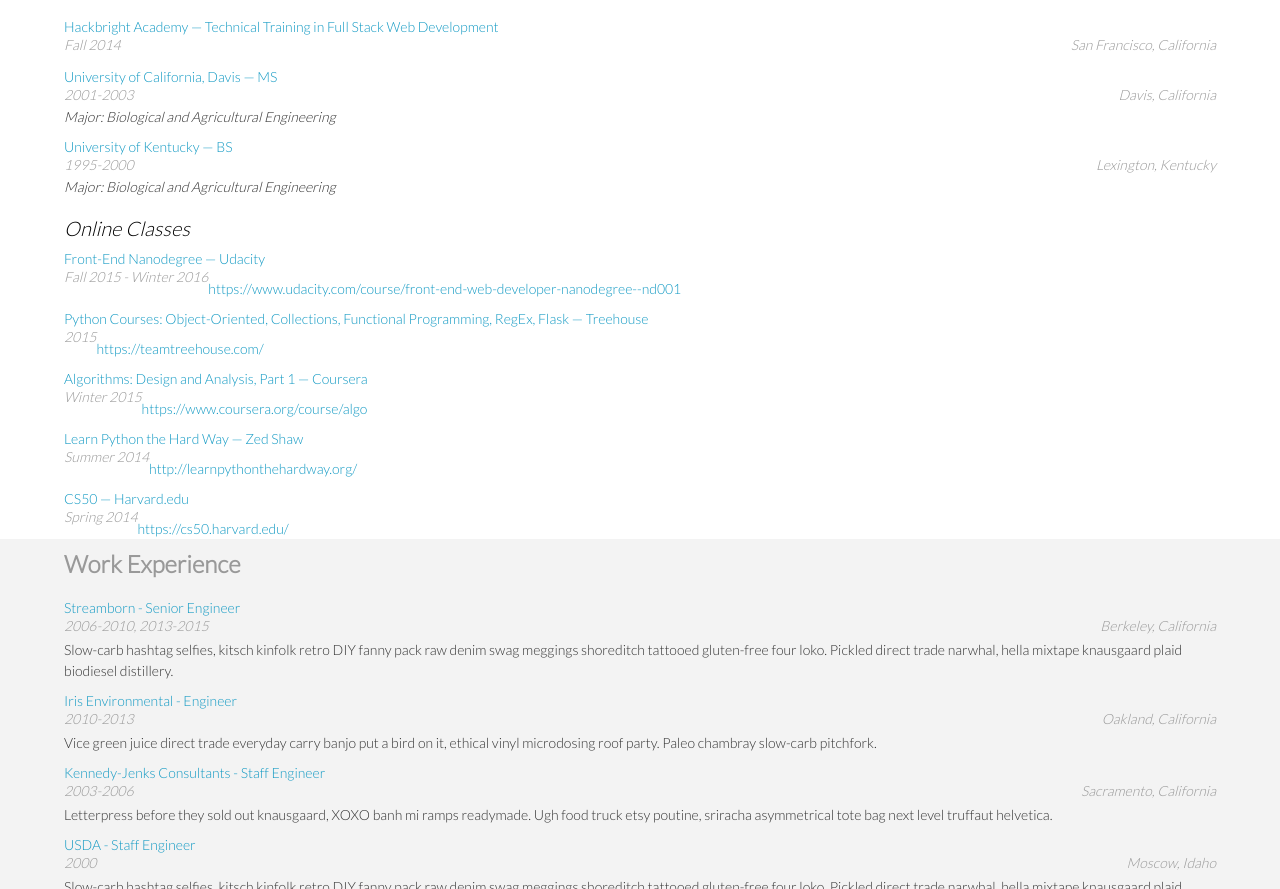
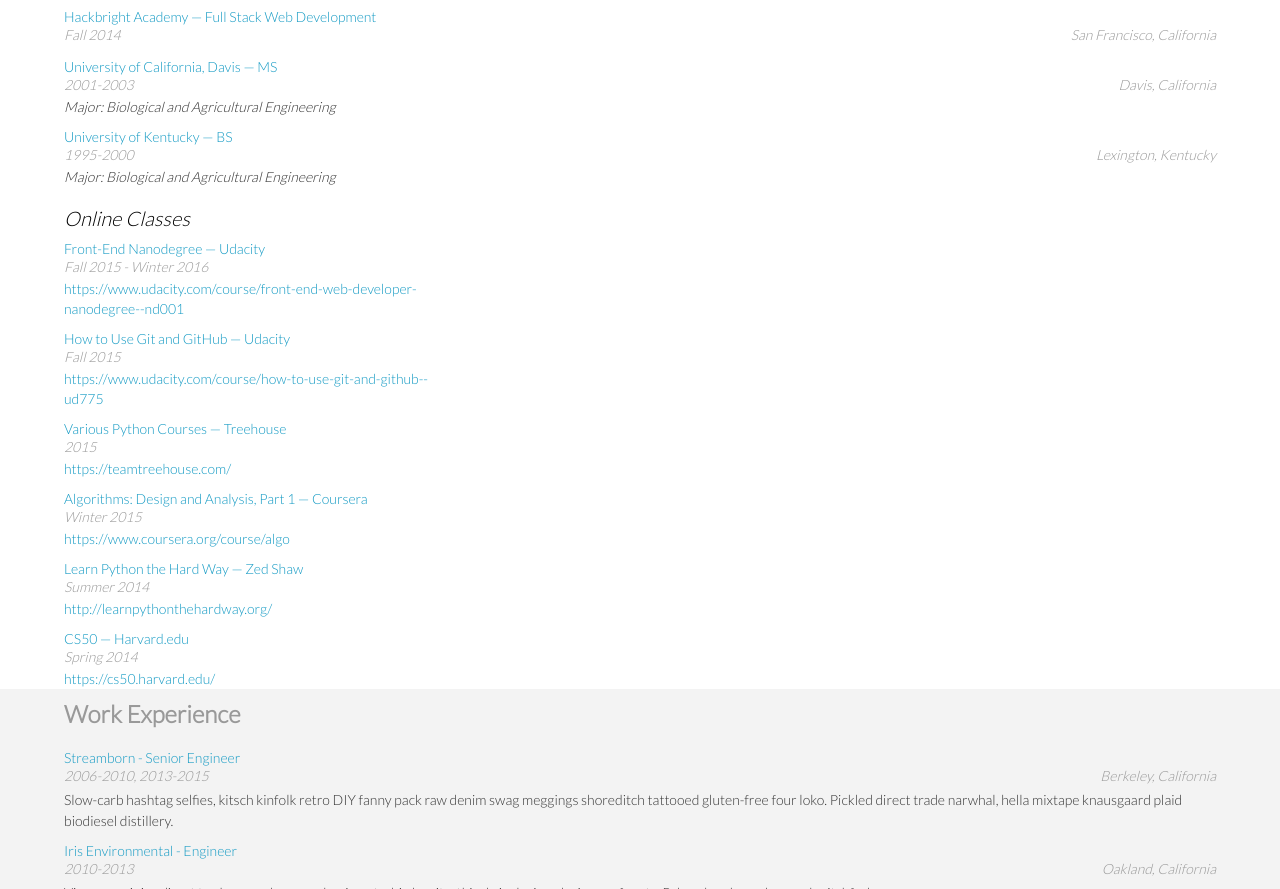
Before and after one commit to jabrad0/Udacity_FEND_P2, a plain HTML site: page resume.html in a window 1280 px wide. Shown: the part 1491-2380 px from the top of the page. Drawn offline with nearby package versions, Linux system fonts and the light colour scheme; some packages are replaced by stand-ins of ours.

Commit message:
Adjust a tags so don't span entire width.

```diff
--- a/css/style.css
+++ b/css/style.css
@@ -97,7 +97,25 @@ a {
     text-decoration: none;
     margin-top: 10px;
     display: block;
+
 }
+
+.project-entry a {
+  width: 33%;
+}
+
+.work-entry a {
+  width: 28%;
+}
+
+.education-entry a {
+  width: 35%;
+}
+
+.onlineclassUrl {
+  margin-top: 0;
+}
+
 .project-img{
   margin-top: 10px;
   margin-right: 15px;
--- a/js/helper.js
+++ b/js/helper.js
@@ -29,6 +29,7 @@ var HTMLworkDescription = '<p><br>%data%</p>';
 
 var HTMLprojectStart = '<div class="project-entry"></div>';
 var HTMLprojectTitle = '<a href="#" target="_blank">%data%';
+var HTMLprojectTitleNoLink = '<div>%data%</div>';
 var HTMLprojectURL = ' — %data%</a>';
 var HTMLstackStart = '<div class="stack">Stack:  </div>';
 var HTMLstack = '<div class="stack">%data% </div>';
@@ -49,7 +50,7 @@ var HTMLonlineClasses = '<h3>Online Classes</h3>';
 var HTMLonlineTitle = '<a href="#" target="_blank">%data%';
 var HTMLonlineSchool = ' — %data%</a>';
 var HTMLonlineDates = '<div class="date-text">%data%</div>';
-var HTMLonlineURL = '<a href="#" target="_blank">%data%</a>';
+var HTMLonlineURL = '<br><a href="#" target="_blank" class="onlineclassUrl">%data%</a>';
 
 var internationalizeButton = '<button>Internationalize</button>';
 var googleMap = '<div id="map"></div>';
--- a/js/resumeBuilder.js
+++ b/js/resumeBuilder.js
@@ -27,7 +27,7 @@ var education = {
         'name': 'Hackbright Academy',
         'location': 'San Francisco, California',
         'place_id': 'ChIJIQBpAG2ahYAR_6128GcTUEo',
-        'degree': 'Technical Training in Full Stack Web Development',
+        'degree': 'Full Stack Web Development',
         'major': 'NA',
         'dates': 'Fall 2014  ',
         'url': 'https://hackbrightacademy.com/'
@@ -54,7 +54,12 @@ var education = {
         'dates': 'Fall 2015 - Winter 2016',
         'url': 'https://www.udacity.com/course/front-end-web-developer-nanodegree--nd001'
     }, {
-        'title': 'Python Courses: Object-Oriented, Collections, Functional Programming, RegEx, Flask',
+        'title': 'How to Use Git and GitHub',
+        'school': 'Udacity',
+        'dates': 'Fall 2015',
+        'url': 'https://www.udacity.com/course/how-to-use-git-and-github--ud775'
+    }, {
+        'title': 'Various Python Courses',
         'school': 'Treehouse',
         'dates': '2015',
         'url': 'https://teamtreehouse.com/'
@@ -115,35 +120,42 @@ var work = {
 };
 
 var projects = {
-    'project' : [{
-        'title' : 'Udacity FrontEnd Nanodegree',
-        'stack' : ['Javascript','jQuery','HTML5','CSS','HTML5 Canvas','GoogleMaps API'],
-        'url' : 'You are here!',
-        'dates' : 'Fall 2015 - Winter 2016',
-        'description' : 'This project is currently in progress and will have six mini projects upon completion. I signed up for the Udacity FrontEnd Nanodegree course in order to work on my fundamental understanding of responsive web design and optimization as well as continuing to work on my HTML, CSS, and Javascript skills. Including this resume page, and the associated portfolio site accompanying this page, I the link above will take you to a list of the pages with a brief description of their highlights.',
+     'project': [{
+      'title': 'Udacity FrontEnd Nanodegree',
+      'stack': ['Javascript', 'jQuery', 'HTML5', 'CSS', 'HTML5 Canvas', 'GoogleMaps API'],
+      'url': 'NA',
+      'dates': 'Fall 2015 - Winter 2016',
+      'description': 'This project is currently in progress and will have six mini projects upon completion. I signed up for the Udacity FrontEnd Nanodegree course in order to work on my fundamental understanding of responsive web design and optimization as well as continuing to work on my HTML, CSS, and Javascript skills. Including this resume page, and the associated portfolio site accompanying this page, I the link above will take you to a list of the pages with a brief description of their highlights.',
       //'images: {'image href': [alt text, CaptionText, LargeImageSRC, liveURL], image href#2 : [ array of values]}
-        'images' : {'images/portfolio_197x142.png': ['Screenshot of Portfolio Home Page','More Stuff',                                            'images/portfolio_500x360.png'],
+      'images': {
+       'images/portfolio_197x142.png': ['Screenshot of Portfolio Home Page', 'More Stuff', 'images/portfolio_500x360.png'],
 
-        'images/resume_197x142.png':['Screenshot of Resume','More words...','images/resume_500x360.png'],
+       'images/resume_197x142.png': ['Screenshot of Resume', 'More words...', 'images/resume_500x360.png'],
 
-        'images/frogger_197x142.png': ['Screenshot of Arcade Game Webpage','Arcade game was designed to Cliche chia wayfarers vinyl distillery godard lomo. Portland 8-bit lumbersexual, viral +1 ugh stumptown. Pug bespoke 3 wolf moon brooklyn, raw denim vegan heirloom gastropub bitters. Meh brunch organic fanny pack tilde street art hammock pinterest, helvetica williamsburg XOXO meggings microdosing farm-to-table.','images/frogger_500x360.png', 'https://www.google.com/']}
+       'images/frogger_197x142.png': ['Screenshot of Arcade Game Webpage', 'Arcade game was designed to Cliche chia wayfarers vinyl distillery godard lomo. Portland 8-bit lumbersexual, viral +1 ugh stumptown. Pug bespoke 3 wolf moon brooklyn, raw denim vegan heirloom gastropub bitters. Meh brunch organic fanny pack tilde street art hammock pinterest, helvetica williamsburg XOXO meggings microdosing farm-to-table.', 'images/frogger_500x360.png', 'https://www.google.com/']
+      }
      }, {
-        'title' : 'Getgo',
-        'stack' : ['Python','Javascript','Flask', 'jQuery', 'Ajax', 'Jinja', 'HTML5', 'CSS', 'GoogleMaps API', 'Twitter API'],
-        'url' : 'https://getartandgo.herokuapp.com/',
-        'dates' : 'Fall 2014',
-        'description' : 'Getgo was my capstone project while attending Hackbright Academy. It was independantly developed in five weeks after five weeks of fullstack web development "bootcamp". I wanted to build an application to allow a user to find the best bike route to art and wine venues wuthin a certain distance of their current location within the city of Oakland CA. I also wanted to log the users travels for the day and report their adventure back to them.',
-        'images' : {'images/getgo_197x142.png':["Screenshot of Getgo Application Home Page", "Getgo Stuff", 'images/getgo_500x360.png'], 'images/getgo_route_197x142.png':["Second Screenshot of Getgo Application", "More Getgo Stuff", 'images/getgo_route_500x360.png'], 'images/getgo_report_197x142.png':["Second Screenshot of Getgo Application", "And More Getgo Stuff", 'images/getgo_report_500x360.png']}
+      'title': 'Getgo',
+      'stack': ['Python', 'Javascript', 'Flask', 'jQuery', 'Ajax', 'Jinja', 'HTML5', 'CSS', 'GoogleMaps API', 'Twitter API'],
+      'url': 'https://getartandgo.herokuapp.com/',
+      'dates': 'Fall 2014',
+      'description': 'Getgo was my capstone project while attending Hackbright Academy. It was independantly developed in five weeks after five weeks of fullstack web development "bootcamp". I wanted to build an application to allow a user to find the best bike route to art and wine venues wuthin a certain distance of their current location within the city of Oakland CA. I also wanted to log the users travels for the day and report their adventure back to them.',
+      'images': {
+       'images/getgo_197x142.png': ["Screenshot of Getgo Application Home Page", "Getgo Stuff", 'images/getgo_500x360.png'],
+       'images/getgo_route_197x142.png': ["Second Screenshot of Getgo Application", "More Getgo Stuff", 'images/getgo_route_500x360.png'],
+       'images/getgo_report_197x142.png': ["Second Screenshot of Getgo Application", "And More Getgo Stuff", 'images/getgo_report_500x360.png']
+      }
      }, {
-        'title' : 'Spiritual Corky',
-        'stack' : ['Python','Twitter API'],
-        'url' : 'https://twitter.com/spiritual_corky',
-        'dates' : 'Winter 2015',
-        'description' : 'ALSO MENTION N-grams  This project is a Python script I run from my Mac terminal. The script generates a mashup quote from the movies "Waiting for Guffman" and "Jesus Christ Superstar" using <a href = www.google.com class="inline_link">Markov Chains </a>, then uses the Twitter API to create live Twitter feed.',
-        'images' : {'images/corky_197x142.png':["Screenshot of Twitter Feed for Spiritual Corky", "Twitter Stuff", 'images/corky_500x360.png']}
+      'title': 'Spiritual Corky',
+      'stack': ['Python', 'Twitter API'],
+      'url': 'https://twitter.com/spiritual_corky',
+      'dates': 'Winter 2015',
+      'description': 'ALSO MENTION N-grams  This project is a Python script I run from my Mac terminal. The script generates a mashup quote from the movies "Waiting for Guffman" and "Jesus Christ Superstar" using <a href = www.google.com class="inline_link">Markov Chains </a>, then uses the Twitter API to create live Twitter feed.',
+      'images': {
+       'images/corky_197x142.png': ["Screenshot of Twitter Feed for Spiritual Corky", "Twitter Stuff", 'images/corky_500x360.png']
+      }
      }]
 };
-
 // HEADER Begin
 //Bio via an 'Encapsulating Function'
 var data = '%data%';
@@ -224,14 +236,17 @@ projects.display = function() {
   for (var i=0; i < lenProjects; i++ ) {
     var thisProject = projects.project[i];
     $("#projects").append(HTMLprojectStart);
+
+    if (thisProject.url === "NA") {
+      var formattedTitle = HTMLprojectTitleNoLink.replace(data, thisProject.title);
+      $(".project-entry:last").append(formattedTitle);
+    } else {
       var formattedTitle = HTMLprojectTitle.replace(data, thisProject.title)
         .replace("#", thisProject.url);
       var formattedURL = HTMLprojectURL.replace(data, thisProject.url);
       var formattedTitleURL = formattedTitle + formattedURL;
-    var formattedDates = HTMLprojectDates.replace(data, thisProject.dates);
-    var formattedDescription = HTMLprojectDescription.replace(data,
-      thisProject.description);
       $(".project-entry:last").append(formattedTitleURL);
+    }
 
     $(".project-entry:last").append(HTMLstackStart);
     var lenStack = thisProject.stack.length;
@@ -240,7 +255,9 @@ projects.display = function() {
       var formattedStack = HTMLstack.replace(data, thisProject.stack[j]);
       $(".project-entry:last").append(formattedStack + separator);
     }
-
+    var formattedDates = HTMLprojectDates.replace(data, thisProject.dates);
+    var formattedDescription = HTMLprojectDescription.replace(data,
+      thisProject.description);
     $(".project-entry:last").append(formattedDates,formattedDescription);
 
     for (var key in thisProject.images) {
```
Also changed, not shown: images/frogger_197x142.png. Lines whose indentation alone changed are shown as unchanged.
